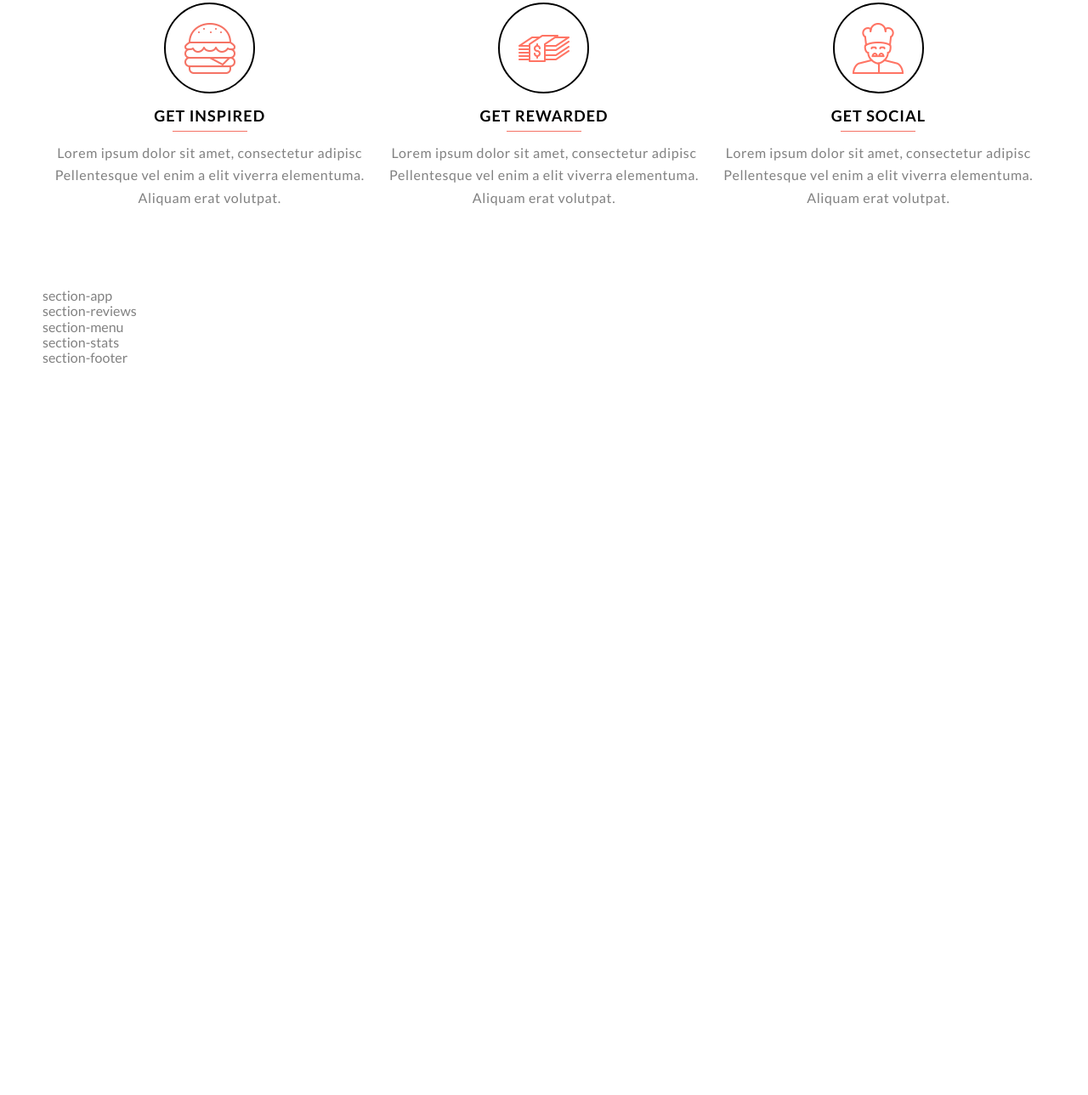
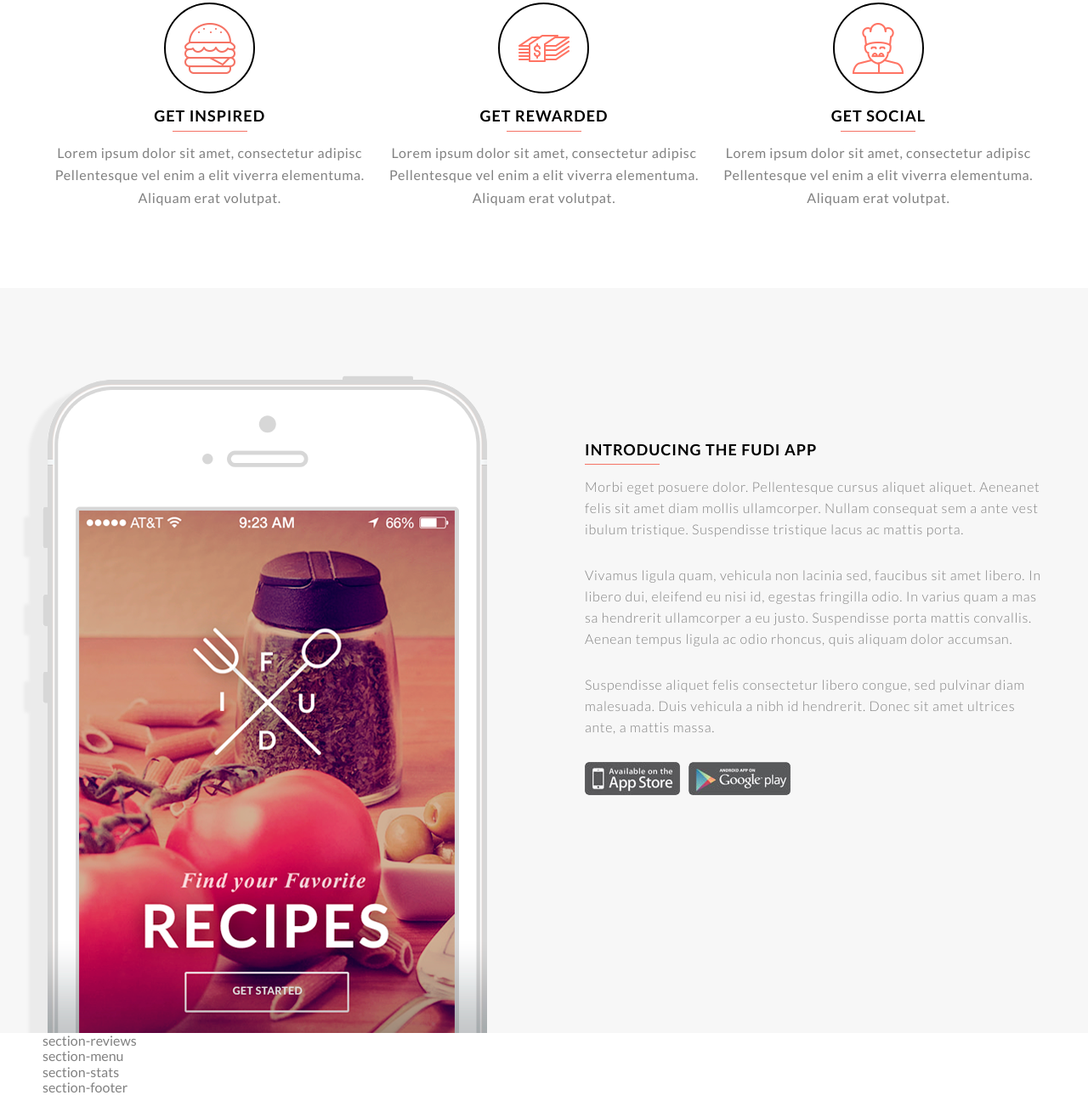
Before and after one commit to artur-h/restaurant-landing-page-markup, a website: page index.html in a window 1280 px wide. Shown: the part 899-2188 px from the top of the page at 85% size. Before the commit the page ends 1330 px from the top, so only its background shows below. Drawn offline with Linux system fonts and the light colour scheme.

Commit message:
Added app section

```diff
--- a/index.html
+++ b/index.html
@@ -15,7 +15,9 @@
     <section class="section-outer section-start">
         <div class="section-inner">
             <header class="section-start__header">
-                <img src="assets/img/logo.png" alt="Fudi logo" class="section-start__header-logo">
+                <a href="#">
+                    <img src="assets/img/logo.png" alt="Fudi logo" class="section-start__header-logo">
+                </a>
                 <nav class="section-start__header-nav">
                     <ul>
                         <li>
@@ -63,43 +65,43 @@
                         <div class="section-about__inner-item__wrapper">
                             <img src="assets/img/about-burger.png" alt="Get inspired">
                         </div>
-                        <div class="section-about__inner-item__title">
+                        <h4 class="section-about__inner-item__title">
                             GET INSPIRED
-                        </div>
+                        </h4>
                         <img src="assets/img/underline.png" alt="" class="underline">
-                        <div class="section-about__inner-item__text">
+                        <p class="section-about__inner-item__text">
                             Lorem ipsum dolor sit amet, consectetur adipisc
                             Pellentesque vel enim a elit viverra elementuma.
                             Aliquam erat volutpat.
-                        </div>
+                        </p>
                     </div>
                     <div class="section-about__inner-item">
                         <div class="section-about__inner-item__wrapper">
                             <img src="assets/img/about-money.png" alt="Get inspired">
                         </div>
-                        <div class="section-about__inner-item__title">
+                        <h4 class="section-about__inner-item__title">
                             GET REWARDED
-                        </div>
+                        </h4>
                         <img src="assets/img/underline.png" alt="" class="underline">
-                        <div class="section-about__inner-item__text">
+                        <p class="section-about__inner-item__text">
                             Lorem ipsum dolor sit amet, consectetur adipisc
                             Pellentesque vel enim a elit viverra elementuma.
                             Aliquam erat volutpat.
-                        </div>
+                        </p>
                     </div>
                     <div class="section-about__inner-item">
                         <div class="section-about__inner-item__wrapper">
                             <img src="assets/img/about-chef.png" alt="Get inspired">
                         </div>
-                        <div class="section-about__inner-item__title">
+                        <h4 class="section-about__inner-item__title">
                             GET SOCIAL
-                        </div>
+                        </h4>
                         <img src="assets/img/underline.png" alt="" class="underline">
-                        <div class="section-about__inner-item__text">
+                        <p class="section-about__inner-item__text">
                             Lorem ipsum dolor sit amet, consectetur adipisc
                             Pellentesque vel enim a elit viverra elementuma.
                             Aliquam erat volutpat.
-                        </div>
+                        </p>
                     </div>
                 </div>
             </div>
@@ -109,7 +111,38 @@
         <!-- app -->
         <section class="section-outer section-app">
             <div class="section-inner">
-                section-app
+                <div class="section-app-wrapper">
+                    <img src="assets/img/iphone.png" alt="" class="section-app-wrapper__img">
+                    <div class="section-app-wrapper__inner">
+                        <h3 class="section-app-wrapper__inner-title">
+                            INTRODUCING THE FUDI APP
+                        </h3>
+                        <p class="section-app-wrapper__inner-text">
+                            Morbi eget posuere dolor. Pellentesque cursus aliquet aliquet. Aeneanet
+                            felis sit amet diam mollis ullamcorper. Nullam consequat sem a ante vest
+                            ibulum tristique. Suspendisse tristique lacus ac mattis porta.
+                        </p>
+                        <p class="section-app-wrapper__inner-text">
+                            Vivamus ligula quam, vehicula non lacinia sed, faucibus sit amet libero. In
+                            libero dui, eleifend eu nisi id, egestas fringilla odio. In varius quam a mas
+                            sa hendrerit ullamcorper a eu justo. Suspendisse porta mattis convallis.
+                            Aenean tempus ligula ac odio rhoncus, quis aliquam dolor accumsan.
+                        </p>
+                        <p class="section-app-wrapper__inner-text">
+                            Suspendisse aliquet felis consectetur libero congue, sed pulvinar diam
+                            malesuada. Duis vehicula a nibh id hendrerit. Donec sit amet ultrices
+                            ante, a mattis massa.
+                        </p>
+                        <footer class="section-app-wrapper__inner-footer">
+                            <a href="#">
+                                <img src="assets/img/app-store.jpg" alt="app store">
+                            </a>
+                            <a href="#">
+                                <img src="assets/img/google-pay.jpg" alt="google play">
+                            </a>
+                        </footer>
+                    </div>
+                </div>
             </div>
         </section>
         <!-- / app -->
--- a/scss/style.scss
+++ b/scss/style.scss
@@ -177,6 +177,58 @@ ul, li, h1, h2, h3, h4, h5, h6, p {
 //=== / about ===
 
 //=== app ===
+.section-app {
+    padding-top: 103px;
+    background-color: #f7f7f7;
+
+    &-wrapper {
+        display: flex;
+        justify-content: space-between;
+
+        &__img {
+            position: relative;
+            left: -25px;
+            margin-right: 90px;
+        }
+        &__inner {
+            &-title {
+                position: relative;
+                margin-bottom: 20px;
+                padding-top: 77px;
+                font-size: 18px;
+                font-weight: 700;
+                letter-spacing: 1px;
+                color: $color-title;
+
+                &::after {
+                    content: "";
+                    position: absolute;
+                    background: url(../assets/img/underline.png);
+                    left: 0;
+                    bottom: -7px;
+                    width: 88px;
+                    height: 1px;
+                }
+            }
+            &-text {
+                margin-bottom: 29px;
+                font-size: 16px;
+                line-height: 25px;
+                font-weight: 300;
+                letter-spacing: 0.7px;
+            }
+            &-footer {
+                a {
+                    margin-right: 7px;
+                    text-decoration: none;
+                    img {
+                        border-radius: 5px;
+                    }
+                }
+            }
+        }
+    }
+}
 //=== / app ===
 
 //=== reviews ===
```
Also changed, not shown: css/style.css.
